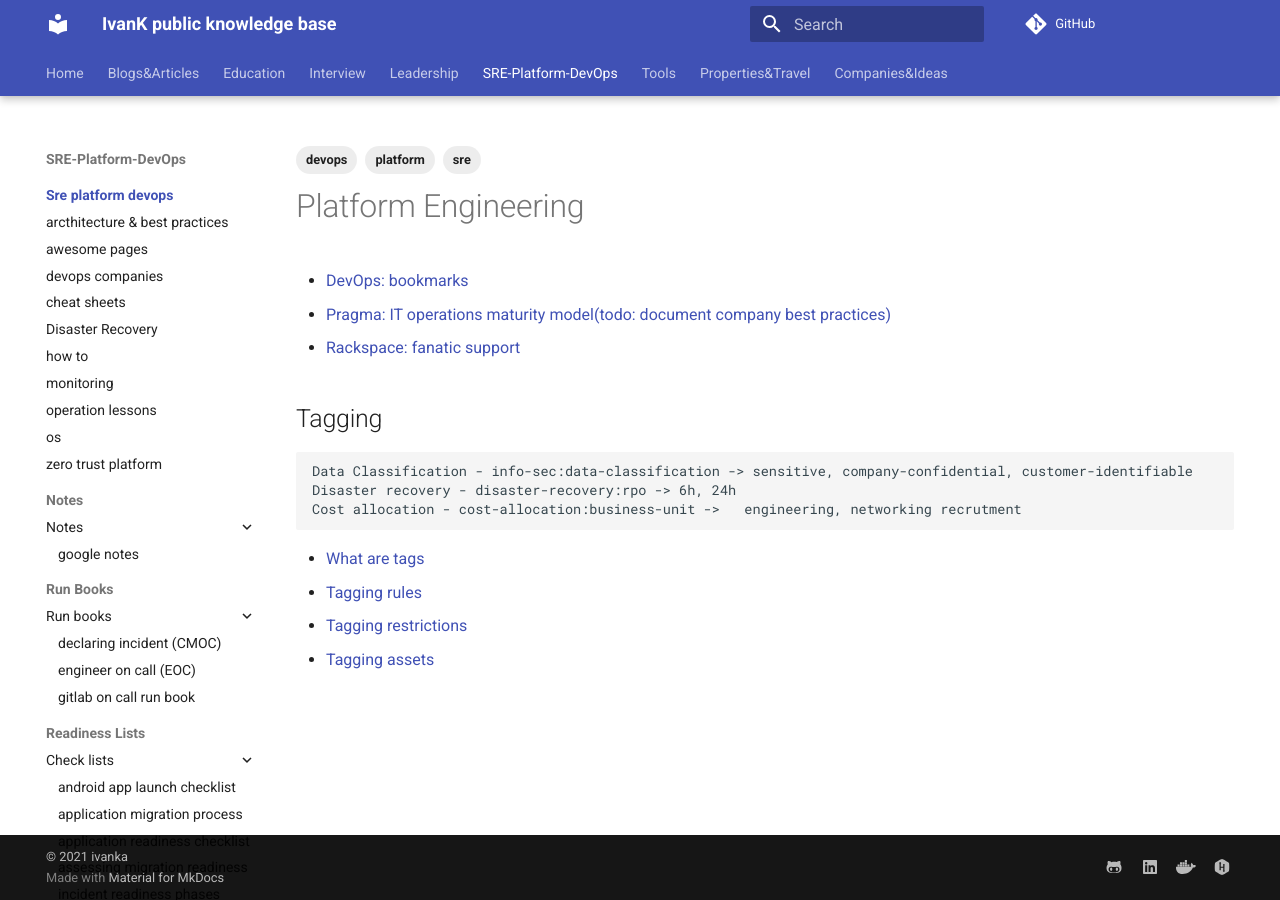
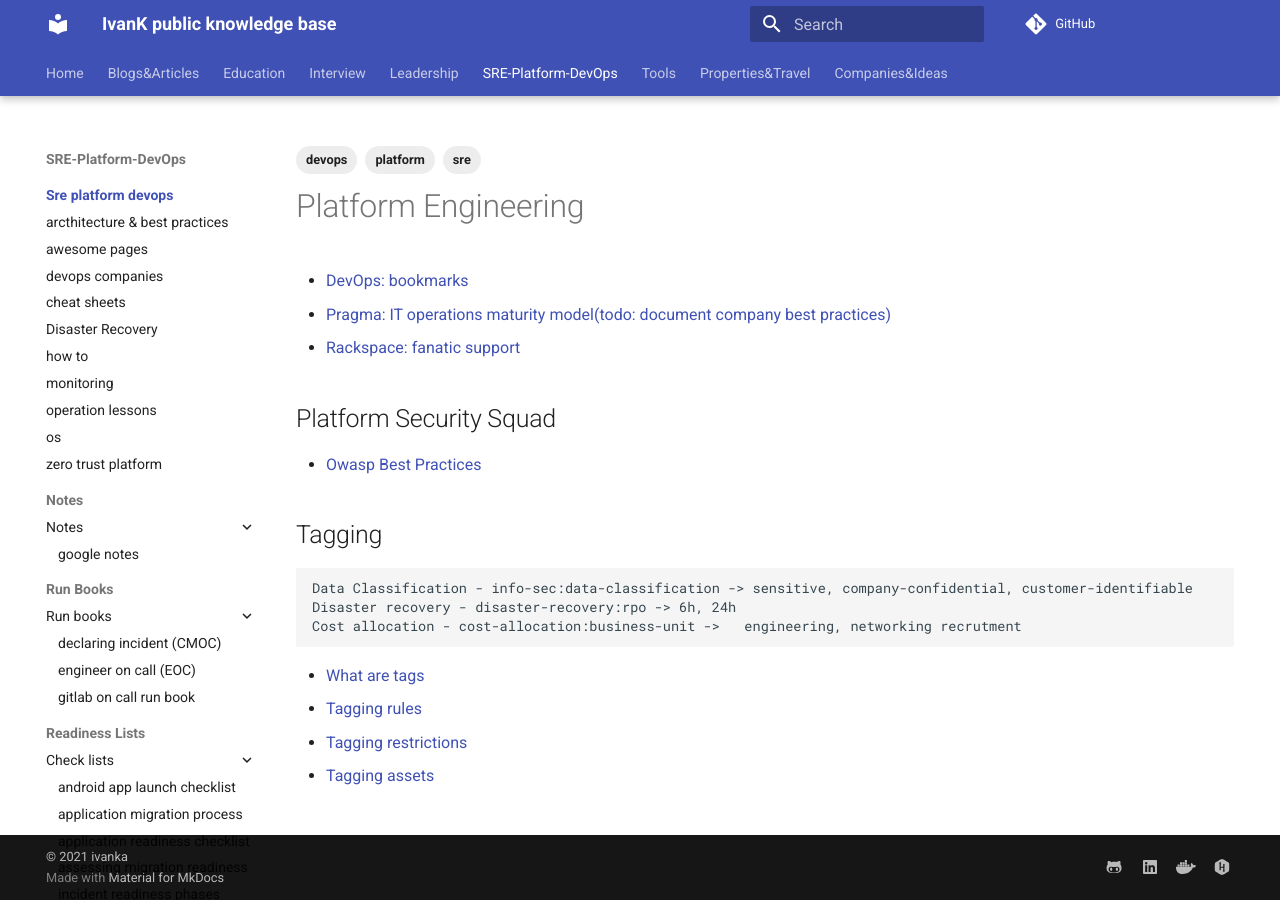
Before and after one commit to ivankatliarchuk/knowledge-base, an MkDocs documentation site: the page built from docs/sre-platform-devops/index.md, in a window 1280 px wide. Built offline with MkDocs 1.6.1 and Material for MkDocs 9.7.7, drawn with Linux system fonts in a browser that asks for light colours; comment, search, counter and statistics services are not loaded.

Commit message:
added owasp to platform team
Signed-off-by: ivan katliarchuk <ivan.katliarchuk@gmail.com>

````diff
--- a/docs/sre-platform-devops/index.md
+++ b/docs/sre-platform-devops/index.md
@@ -14,6 +14,10 @@ published: true
 - [Pragma: IT operations maturity model(todo: document company best practices)](http://code.praqma.com/ops-maturity/)
 - [Rackspace: fanatic support ](https://www.rackspace.com/en-gb/resources?region%5B113%5D=113&content_type%5Bwhite_paper%5D=white_paper)
 
+## Platform Security Squad
+
+- [Owasp Best Practices](https://cheatsheetseries.owasp.org/index.html)
+
 ## Tagging
 
 ```
````
